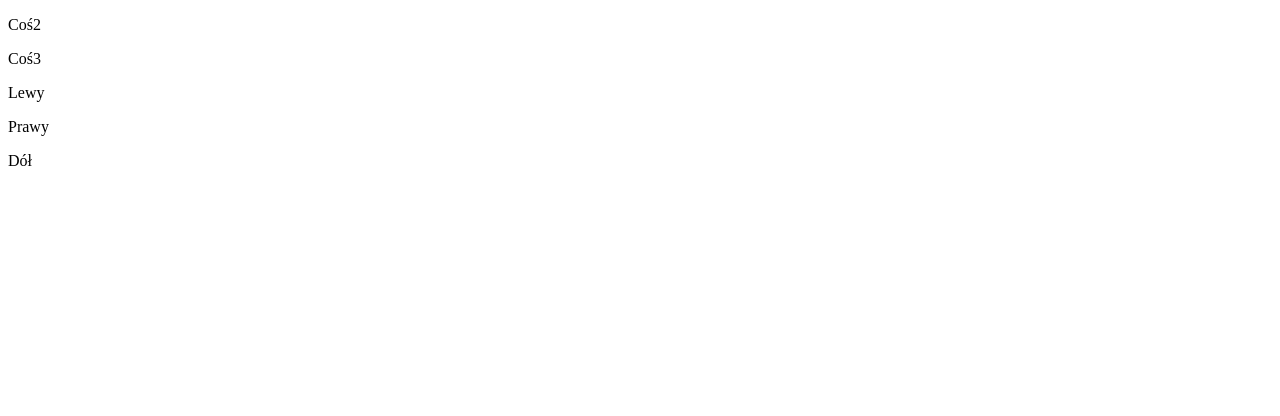
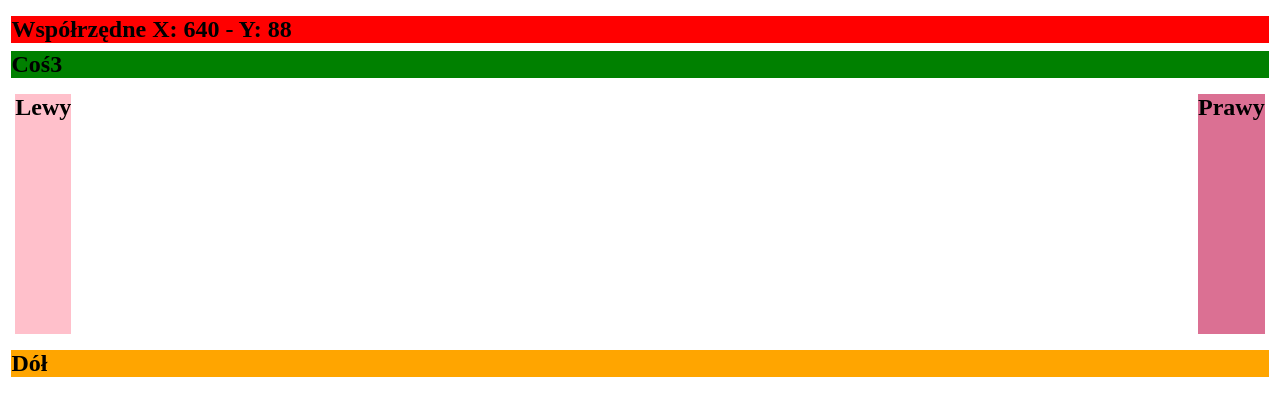
Before and after one commit to lukasz-stepien-dev/PSI, a plain HTML site: page 03.01.22/index.html in a window 1280 px wide. Both pictures are taken after a click on the element "Coś3". Drawn offline with Linux system fonts and the light colour scheme.

Commit message:
Create style after click and coordinates

```diff
--- a/03.01.22/after click.css
+++ b/03.01.22/after click.css
@@ -1,7 +1,38 @@
 * {
     box-sizing: border-box;
+    margin: 1vh 0.3vw 1vh 0.3vw;
 }
 
-#something-2, #something-3 {
-    width: 80vw;
+p {
+    font-size: 24px;
+    font-weight: bold;
 }
+
+#container {
+    display: flex;
+    justify-content: space-between;
+}
+
+#something-2 {
+    background-color: red;
+}
+
+#something-3 {
+    background-color: green;
+}
+
+#left, #right {
+    height: 30vh;
+}
+
+#left {
+    background-color: pink;
+}
+
+#right {
+    background-color: palevioletred;
+}
+
+#footer {
+    background-color: orange;
+}
--- a/03.01.22/script.js
+++ b/03.01.22/script.js
@@ -1,3 +1,4 @@
 document.querySelector('#something-3').addEventListener('click', () => {
     document.querySelector('link').setAttribute('href', 'after click.css');
+    document.querySelector('#something-2').textContent = `Współrzędne X: ${event.clientX} - Y: ${event.clientY}`;
 })
```
